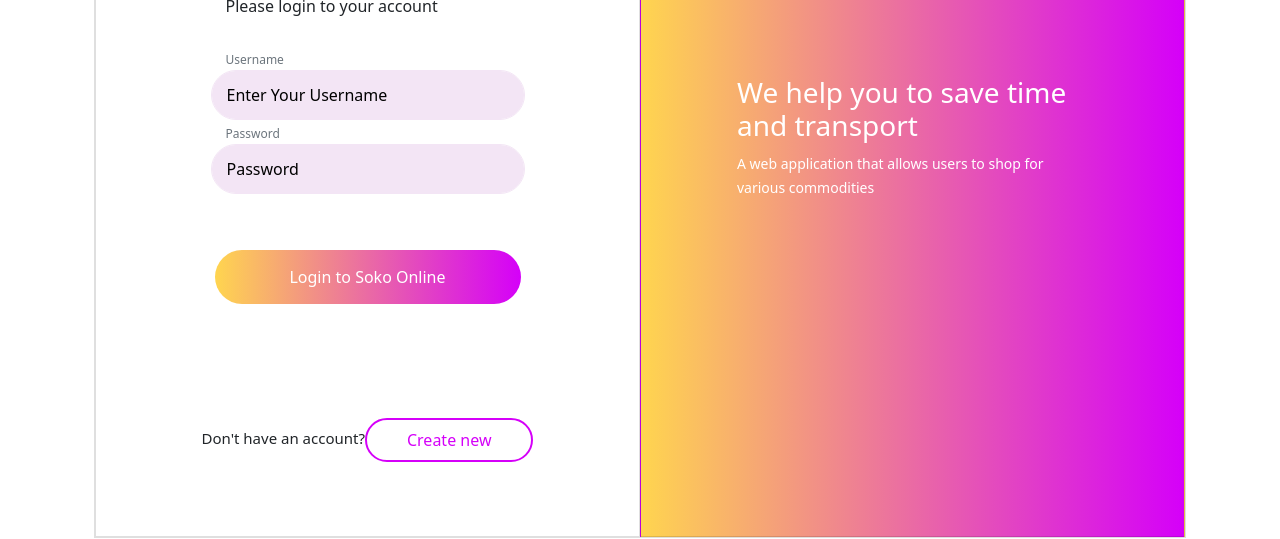
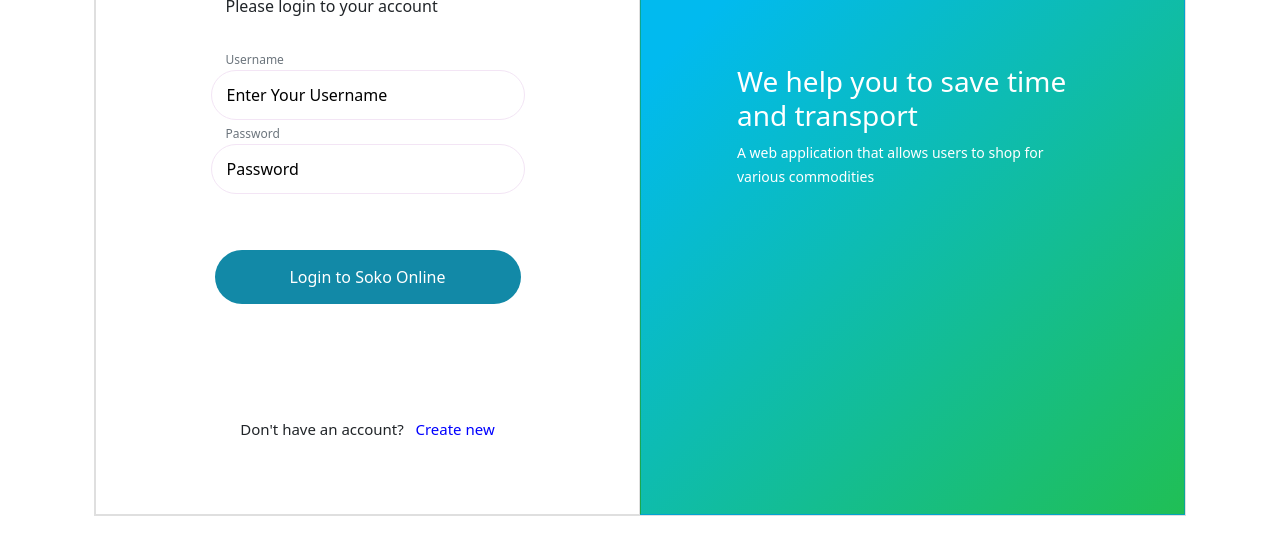
Before and after one commit to edwinkim16/soko-front-end, an Angular app: page /login in a window 1280 px wide. Shown: the part 391-930 px from the top of the page. Built offline with nearby package versions, Linux system fonts and the light colour scheme; what @ngx-progressbar/core, @ngx-progressbar/http-client would draw is missing.

Commit message:
styling login component

```diff
--- a/src/app/login/login.component.css
+++ b/src/app/login/login.component.css
@@ -1,6 +1,6 @@
 input,
 textarea {
-  background-color: #f3e5f5;
+
   border-radius: 50px !important;
   padding: 12px 15px 12px 15px !important;
   width: 100%;
@@ -31,7 +31,7 @@
 
 .card {
   border-radius: 0;
-  /* border: none */
+
 }
 
 .card1 {
@@ -41,7 +41,9 @@
 
 .card2 {
   width: 50%;
-  background-image: linear-gradient(to right, #ffd54f, #d500f9);
+  background-color :#20bf55;
+  background-image :linear-gradient(315deg, #20bf55 0%, #01baef 74%);
+
 }
 
 #logo {
@@ -78,17 +80,20 @@
 
 .btn-color {
   border-radius: 50px;
+
   color: #fff;
-  background-image: linear-gradient(to right, #ffd54f, #d500f9);
+
   padding: 15px;
   cursor: pointer;
+  background-color: #1289A7;
   border: none !important;
   margin-top: 40px;
 }
 
+
 .btn-color:hover {
   color: #fff;
-  background-image: linear-gradient(to right, #d500f9, #ffd54f);
+
 }
 
 .btn-white {
@@ -100,10 +105,7 @@
   border: 2px solid #d500f9 !important;
 }
 
-.btn-white:hover {
-  color: #fff;
-  background-image: linear-gradient(to right, #ffd54f, #d500f9);
-}
+
 
 a {
   color: #000;
--- a/src/app/login/login.component.html
+++ b/src/app/login/login.component.html
@@ -24,7 +24,8 @@
           </div>
         </div>
         <div class="bottom text-center mb-5">
-          <p routerLink="/register" class="sm-text mx-auto mb-3">Don't have an account?<a routerLink="/register" class="btn btn-white ml-2">Create
+          <p routerLink="/register" class="sm-text mx-auto mb-3">Don't have an account? &nbsp; <a routerLink="/register" id="create" class="" style="color: blue;
+            text-decoration: none;">Create
               new</a></p>
         </div>
       </div>
```
